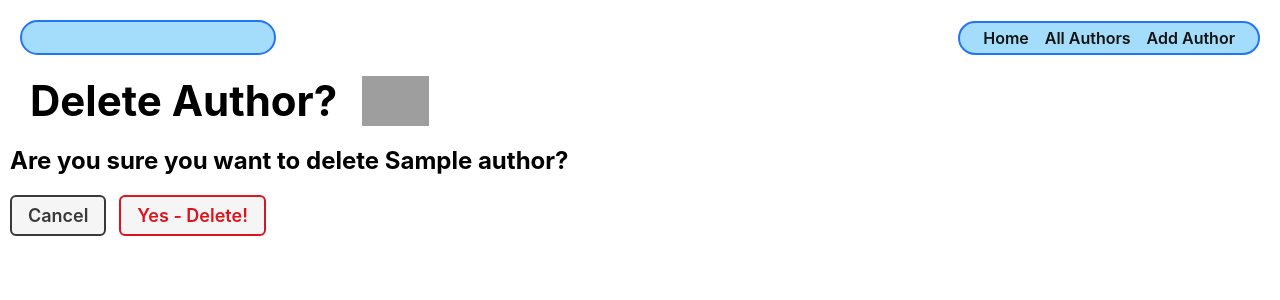
After one commit to caojohnny91/django-crud-app-lab, a Django app: page //1/delete in a window 1280 px wide. The commit adds this page. Shown: the top 300 px of the page. Run offline with Django 5.2, Linux system fonts and the light colour scheme; tables that the repository leaves empty hold one stand-in row (values such as "Sample post"); grey boxes are pictures that could not be loaded.

Commit message:
complete full CRUD for authors

```diff
--- a/my_app/static/css/base.css
+++ b/my_app/static/css/base.css
@@ -25,9 +25,8 @@ html {
   display: flex;
   flex-direction: column;
   align-items: center;
-    font-family: -apple-system, BlinkMacSystemFont, 'Segoe UI', 'Roboto',
-      'Oxygen', 'Ubuntu', 'Cantarell', 'Fira Sans', 'Droid Sans',
-      'Helvetica Neue', sans-serif;
+  font-family: -apple-system, BlinkMacSystemFont, "Segoe UI", "Roboto", "Oxygen", "Ubuntu", "Cantarell", "Fira Sans",
+    "Droid Sans", "Helvetica Neue", sans-serif;
   min-height: 100vh;
   --nav-bg: rgba(104, 197, 248, 0.7);
   --nav-bg-ff: rgba(104, 197, 248, 0.9);
@@ -272,3 +271,19 @@ html {
     }
   }
 }
+
+#logout-form button {
+  text-decoration: none;
+  color: var(--text-color);
+  font-weight: 600;
+  font-size: 16px;
+  background: none;
+  border: none;
+  cursor: pointer;
+  padding: 0;
+  font-family: inherit;
+}
+
+#logout-form button:hover {
+  color: var(--link-hover-color);
+}
--- a/my_app/templates/authors/detail.html
+++ b/my_app/templates/authors/detail.html
@@ -10,7 +10,7 @@
     <h2>DOB: {{ author.date_of_birth }}</h2>
     <h2>Nationality: {{ author.nationality }}</h2>
   </div>
-  <div class="author-actions">
+  <div class="cat-actions">
     <a href="{% url 'author-update' author.id %}" class="btn warn">Edit</a>
     <a href="{% url 'author-delete' author.id %}" class="btn danger">Delete</a>
   </div>
--- /dev/null
+++ b/my_app/templates/my_app/author_confirm_delete.html
@@ -0,0 +1,16 @@
+{% extends 'base.html' %} {% load static %} {% block content %}
+
+<div class="page-header">
+  <h1>Delete Author?</h1>
+  <img src="{% static 'images/nerd-cat.svg' %}" alt="A cat using a computer" />
+</div>
+
+<h2>Are you sure you want to delete {{ author.name }}?</h2>
+
+<form action="" method="post" class="form">
+  {% csrf_token %}
+  <a href="{% url 'author-detail' author.id %}" class="btn secondary">Cancel</a>
+  <button type="submit" class="btn danger">Yes - Delete!</button>
+</form>
+
+{% endblock %}
--- a/my_app/templates/my_app/author_form.html
+++ b/my_app/templates/my_app/author_form.html
@@ -3,8 +3,12 @@
 {% endblock %} {% block content %}
 
 <div class="page-header">
+  {% if author %}
+  <h1>Edit {{ author.name }}</h1>
+  {% else %}
   <h1>Add an Author</h1>
   <img src="{% static 'images/nerd-cat.svg' %}" alt="A cat using a computer" />
+  {%endif%}
 </div>
 
 <form action="" method="post" class="form-container">
--- a/my_app/urls.py
+++ b/my_app/urls.py
@@ -7,6 +7,6 @@ urlpatterns = [
     path("authors/", views.author_index, name="author-index"),
     path("authors/<int:author_id>", views.author_detail, name="author-detail"),
     path("authors/create/", views.AuthorCreate.as_view(), name="author-create"),
-    path("/<int:pk>", views.AuthorUpdate.as_view(), name="author-update"),
-    path("/<int:pk>", views.AuthorDelete.as_view(), name="author-delete"),
+    path("/<int:pk>/update", views.AuthorUpdate.as_view(), name="author-update"),
+    path("/<int:pk>/delete", views.AuthorDelete.as_view(), name="author-delete"),
 ]
```
Lines whose indentation alone changed are shown as unchanged.
